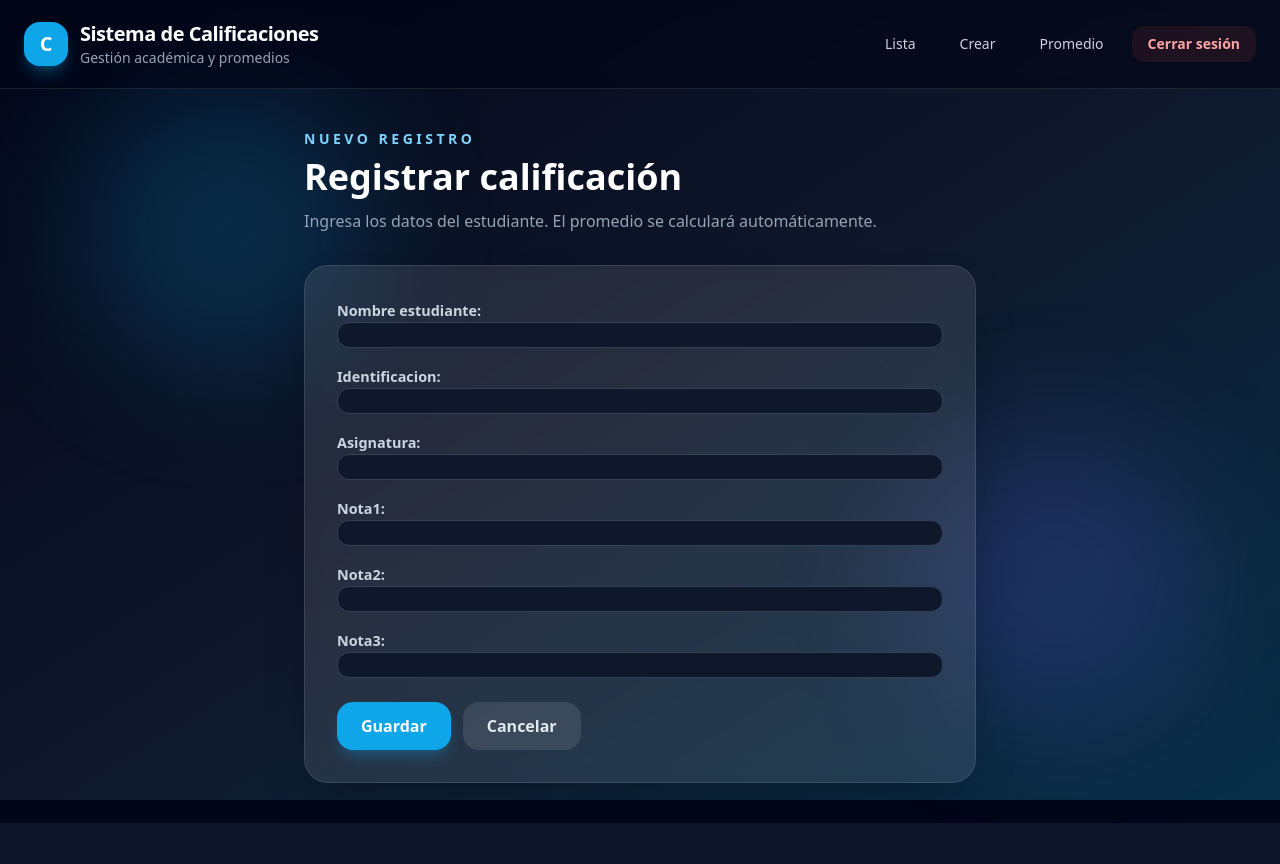
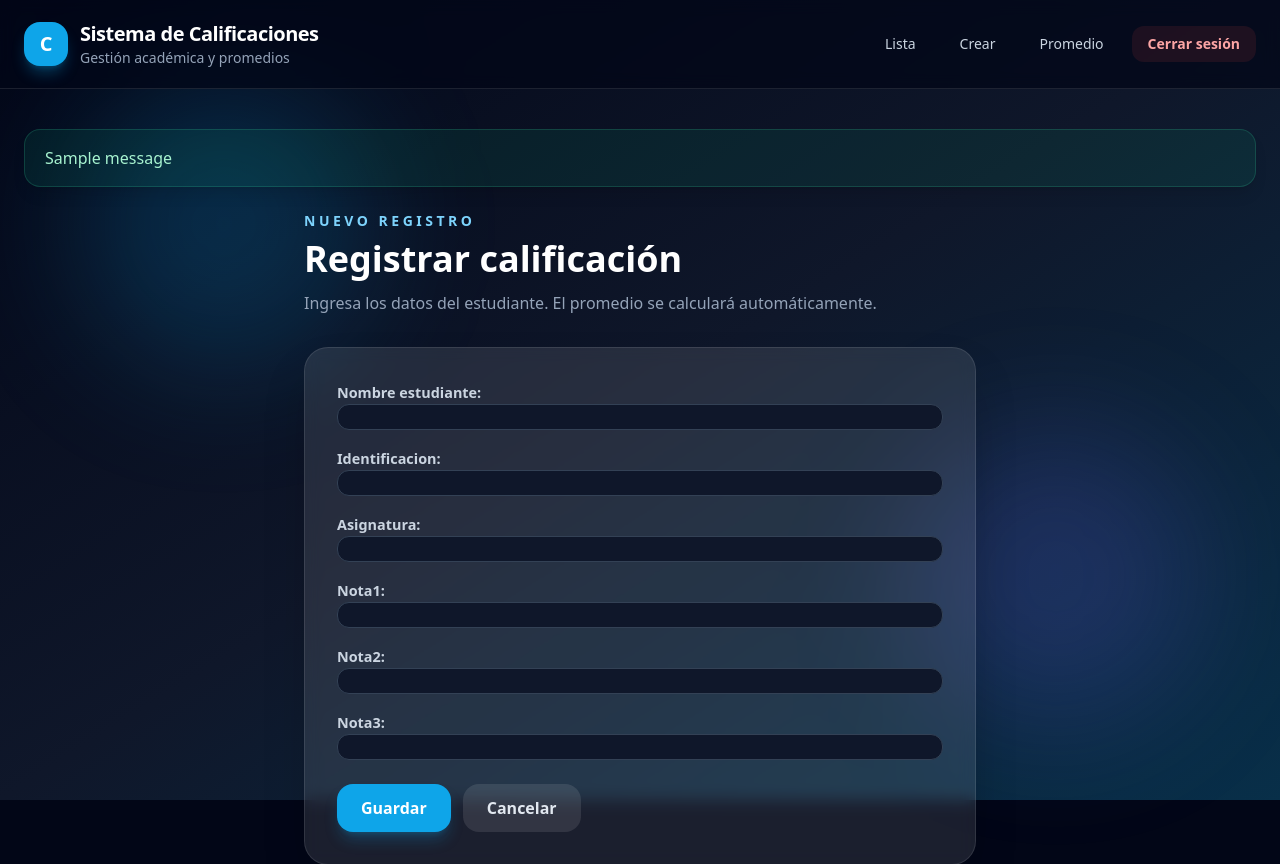
Before and after one commit to Julesb0/laboratorio_final, a Django app: page /crear/ in a window 1280 px wide. Shown: the top 864 px of the page. Before the commit the page ends 823 px from the top, so only its background shows below. Run offline with Django 5.2, Linux system fonts and the light colour scheme; a user stored in the database is signed in; tables that the repository leaves empty hold one stand-in row (values such as "Sample post"); one stand-in notice (Sample message) is shown; some libraries are stand-ins or nearby versions.

Commit message:
feat: agregar mensajes de confirmacion

```diff
--- a/calificaciones_julio_estudiantes/views.py
+++ b/calificaciones_julio_estudiantes/views.py
@@ -5,6 +5,7 @@ from django.shortcuts import render, redirect, get_object_or_404
 
 from .forms import CalificacionForm, RegistroUsuarioForm
 from .models import Calificacion
+from django.contrib import messages
 
 
 def registro_usuario(request):
@@ -41,6 +42,7 @@ def crear_calificacion(request):
 
         if form.is_valid():
             form.save()
+            messages.success(request, 'La calificación fue registrada correctamente.')
             return redirect('listar_calificaciones')
     else:
         form = CalificacionForm()
@@ -59,6 +61,7 @@ def editar_calificacion(request, id):
 
         if form.is_valid():
             form.save()
+            messages.success(request, 'La calificación fue actualizada correctamente.')
             return redirect('listar_calificaciones')
     else:
         form = CalificacionForm(instance=calificacion)
@@ -75,6 +78,7 @@ def eliminar_calificacion(request, id):
 
     if request.method == 'POST':
         calificacion.delete()
+        messages.success(request, 'La calificación fue eliminada correctamente.')
         return redirect('listar_calificaciones')
 
     return render(request, 'calificaciones/eliminar.html', {
--- a/templates/base.html
+++ b/templates/base.html
@@ -138,7 +138,17 @@
     </header>
 
     <main class="mx-auto max-w-7xl px-6 py-10">
-      {% block content %} {% endblock %}
+      {% if messages %}
+      <div class="mb-6 space-y-3">
+        {% for message in messages %}
+        <div
+          class="rounded-2xl border border-emerald-400/20 bg-emerald-500/10 px-5 py-4 text-emerald-200 shadow-lg"
+        >
+          {{ message }}
+        </div>
+        {% endfor %}
+      </div>
+      {% endif %} {% block content %} {% endblock %}
     </main>
   </body>
 </html>
```
